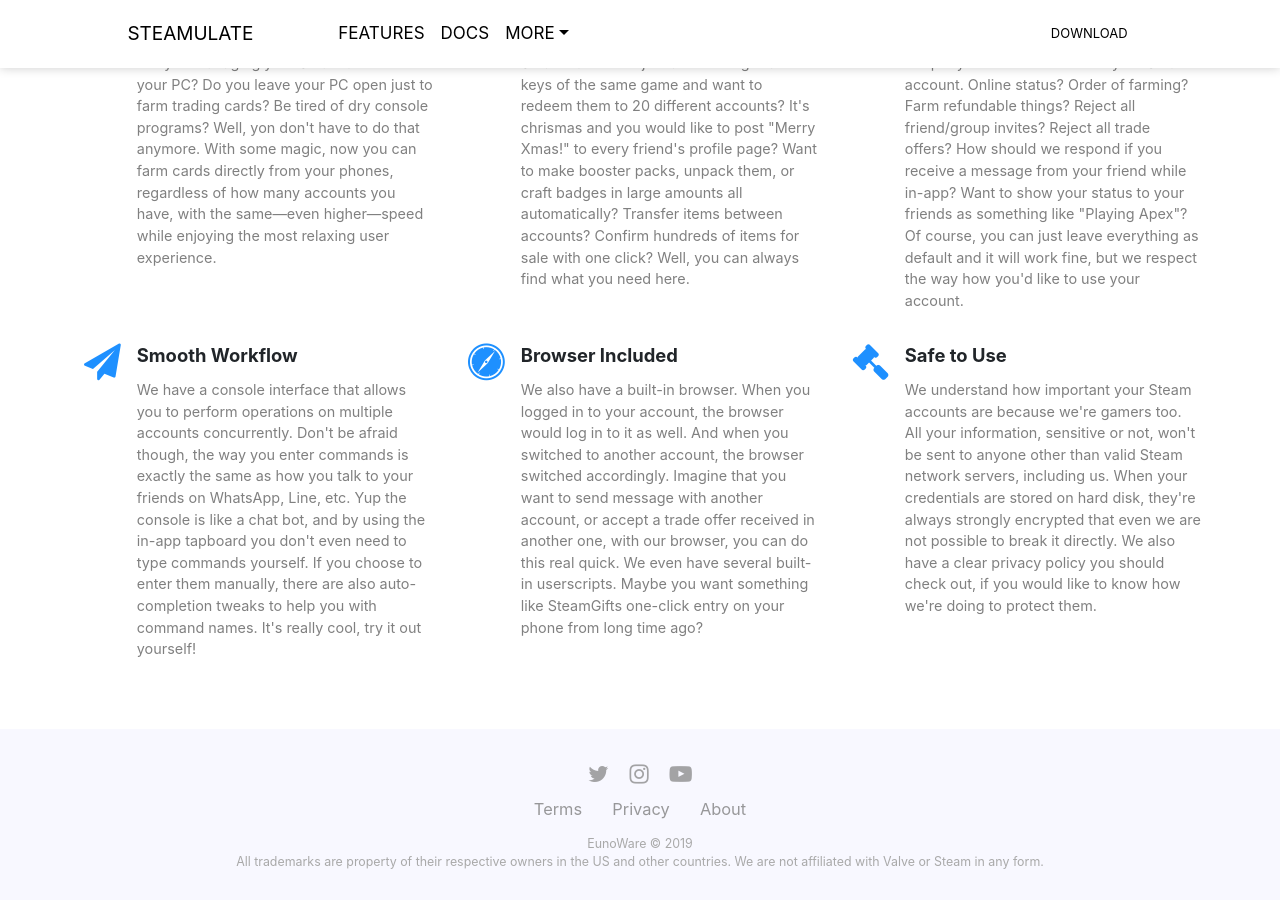
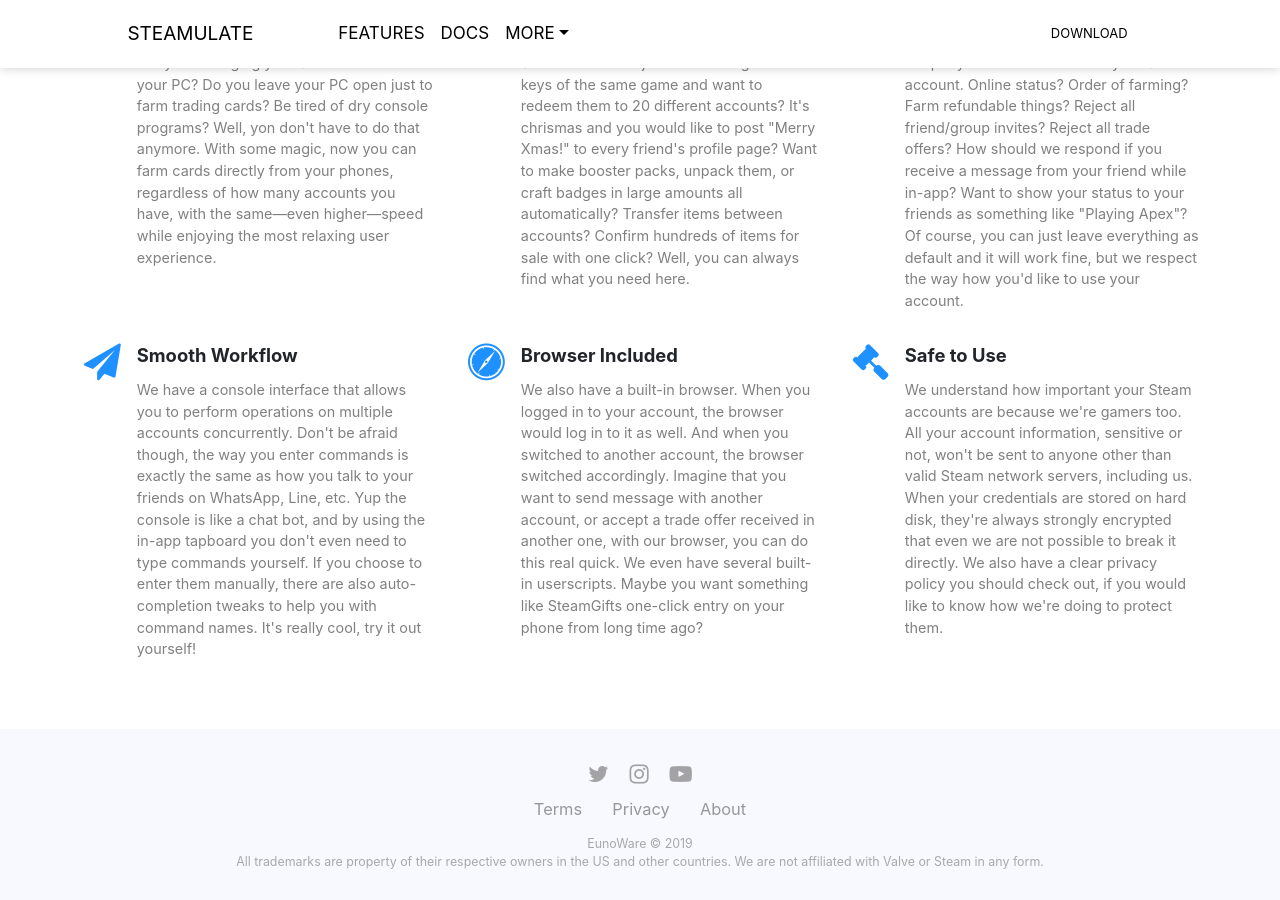
Before and after one commit to raymond-u/Steamulate-Website, a Jekyll site: the page built from index.html, in a window 1280 px wide and 900 px high, scrolled down 1202 px. Built offline with Jekyll 4.4.1, drawn with Linux system fonts in a browser that asks for light colours; nearby versions of some CDN libraries; the list of posts is cut into pages by our own code; comment, search, counter and statistics services are not loaded.

Commit message:
Update index.html

```diff
--- a/index.html
+++ b/index.html
@@ -71,7 +71,7 @@
                         </div>
                         <div class="col-sm-6 col-lg-4 item"><i class="fa fa-legal icon"></i>
                             <h3 class="name">Safe to Use</h3>
-                            <p class="description">We understand how important your Steam accounts are because we're gamers too. All your information, sensitive or not, won't be sent to anyone other than valid Steam network servers, including us. When your credentials are stored
+                            <p class="description">We understand how important your Steam accounts are because we're gamers too. All your account information, sensitive or not, won't be sent to anyone other than valid Steam network servers, including us. When your credentials are stored
                                 on hard disk, they're always strongly encrypted that even we are not possible to break it directly. We also have a clear privacy policy you should check out, if you would like to know how we're doing to protect them.</p>
                         </div>
                     </div>
```
